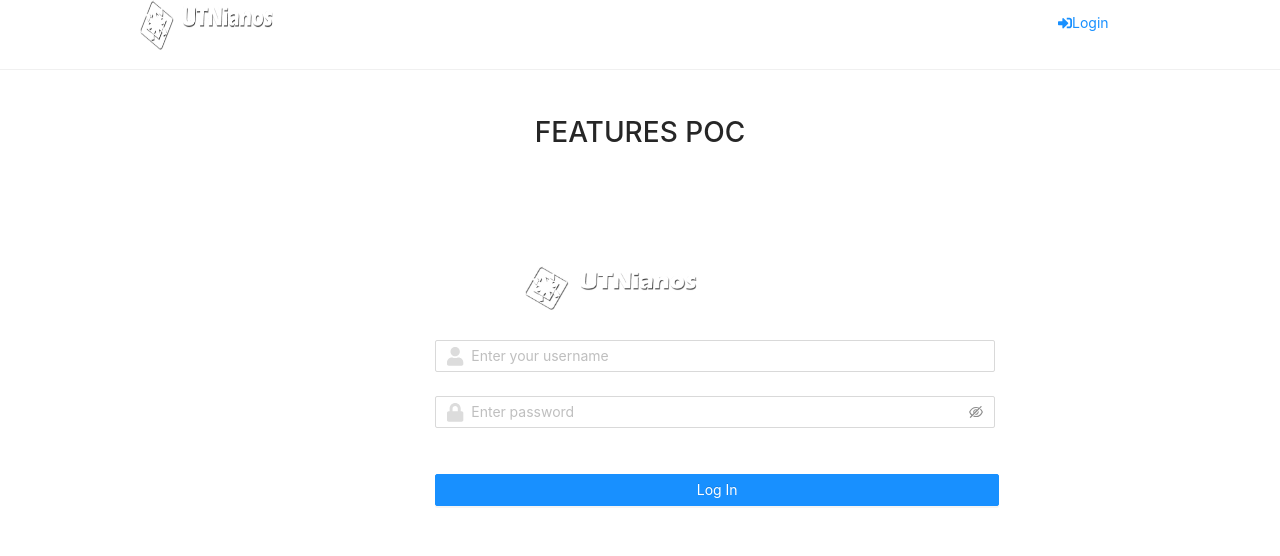
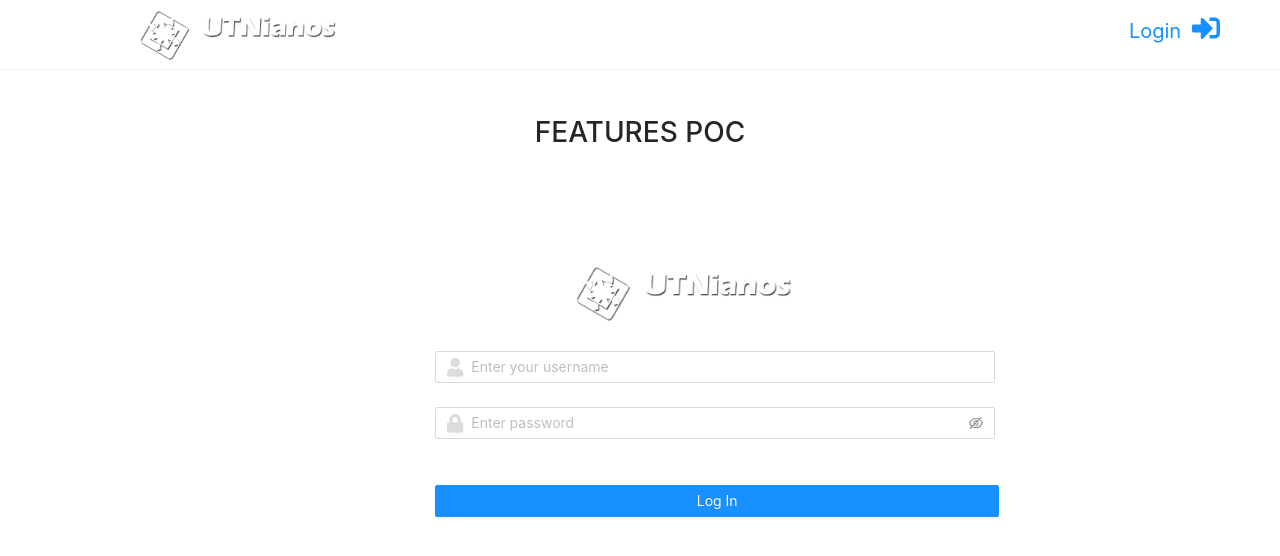
Before and after one commit to fdemian/utnianos-frontend-poc, a React app: page /login in a window 1280 px wide. Built offline with nearby package versions, Linux system fonts and the light colour scheme.

Commit message:
Fix navbar UI / graphic styles.

```diff
--- a/src/Login/Login.css
+++ b/src/Login/Login.css
@@ -77,7 +77,7 @@
 
 .icon-header
 {
-  margin-left: 41%;
+  margin-left: 45%;
   margin-bottom: 30px;
 }
 
@@ -103,8 +103,8 @@
 }
 
 .icon-header,.icon-logo {
-  height: 44px;
   line-height: 44px;
+  height: 55px;
 }
 
 .icon-title {
--- a/src/Login/Login.js
+++ b/src/Login/Login.js
@@ -1,10 +1,10 @@
 import React, { useState } from 'react';
 import { Redirect } from 'react-router';
-import { Form, Input, Button, Alert } from 'antd';
+import { Form, Input, Button /*, Alert*/ } from 'antd';
 import { FontAwesomeIcon } from '@fortawesome/react-fontawesome';
 import { faUser, faLock } from '@fortawesome/free-solid-svg-icons';
 import TopIcon from './TopIcon';
-import Loading from '../Loading/LoadingIndicator';
+//import Loading from '../Loading/LoadingIndicator';
 import { useLoginMutation } from "./loginMutation";
 import { useIsLoggedIn } from './authToken';
 import './Login.css';
--- a/src/Navbar/AccountMenu/AccountMenu.css
+++ b/src/Navbar/AccountMenu/AccountMenu.css
@@ -56,7 +56,7 @@
 .UserMenuAvatar {
   padding-bottom: 20px;
   cursor: pointer;
-  margin-left:40px;
+  margin-top: 10px;
 }
 
 .UserMenuAvatar .Avatar {
--- a/src/Navbar/NavLogo.js
+++ b/src/Navbar/NavLogo.js
@@ -7,11 +7,9 @@ const NavLogo = ({mobile, blogName}) => (
   <Suspense fallback={<Spin />}>
      <Link to="/" className="topnav header-logo">
        <img
-          width={mobile ? 93 : 96}
-          height={mobile ? 30 : 31.17}
-          src={logo}
-          alt={blogName + " logo"}
-          className={mobile ? "navbar-logo-mobile" : "blog-logo"}
+         src={logo}
+         alt={blogName + " logo"}
+         className={mobile ? "navbar-logo-mobile" : "blog-logo"}
         />
      </Link>
   </Suspense>
--- a/src/Navbar/Navbar.css
+++ b/src/Navbar/Navbar.css
@@ -78,9 +78,13 @@ span.register-link {
   vertical-align: middle;
   display: inline-block;
   position: relative;
-  width: 150px;
   height:50px;
+  margin-top: 10px;
   line-height: 64px;
+}
+
+.login-link-text {
+  font-size: 20px;
 }
 
 .logo.container.mobile .header-search {
@@ -140,6 +144,7 @@ span.register-link {
 
 .login-items {
   margin-left: 60%;
+  margin-top: 8px;
 }
 
 .account-nav-items {
--- a/src/Navbar/NavbarDesktop.js
+++ b/src/Navbar/NavbarDesktop.js
@@ -74,8 +74,8 @@ const Navbar = (props) => {
            loading ? <Spin /> :
            (
             <Link to="/login">
-              <FontAwesomeIcon icon={signIn} />
-              Login
+              <span className="login-link-text">Login &nbsp;</span>
+              <FontAwesomeIcon icon={signIn} size="2x" />
             </Link>
             )
          }
```
Also changed, not shown: src/Login/utils.js (deleted, +0 -30 lines).
